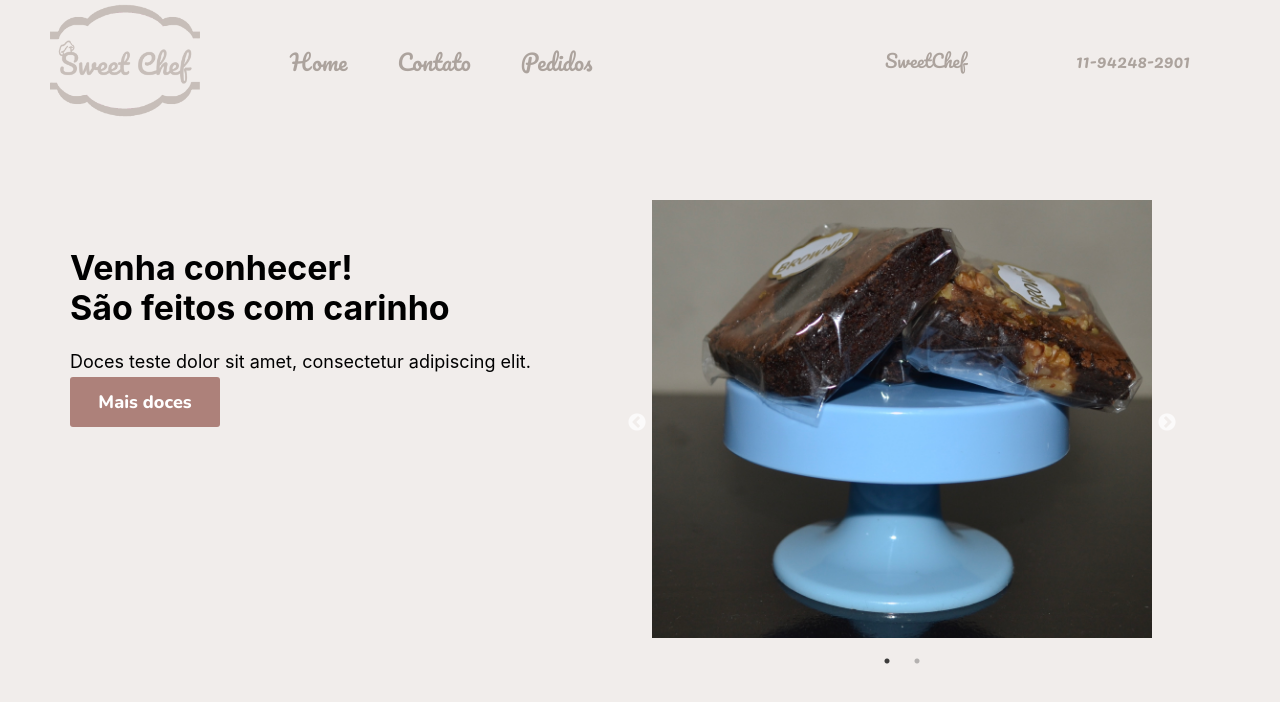
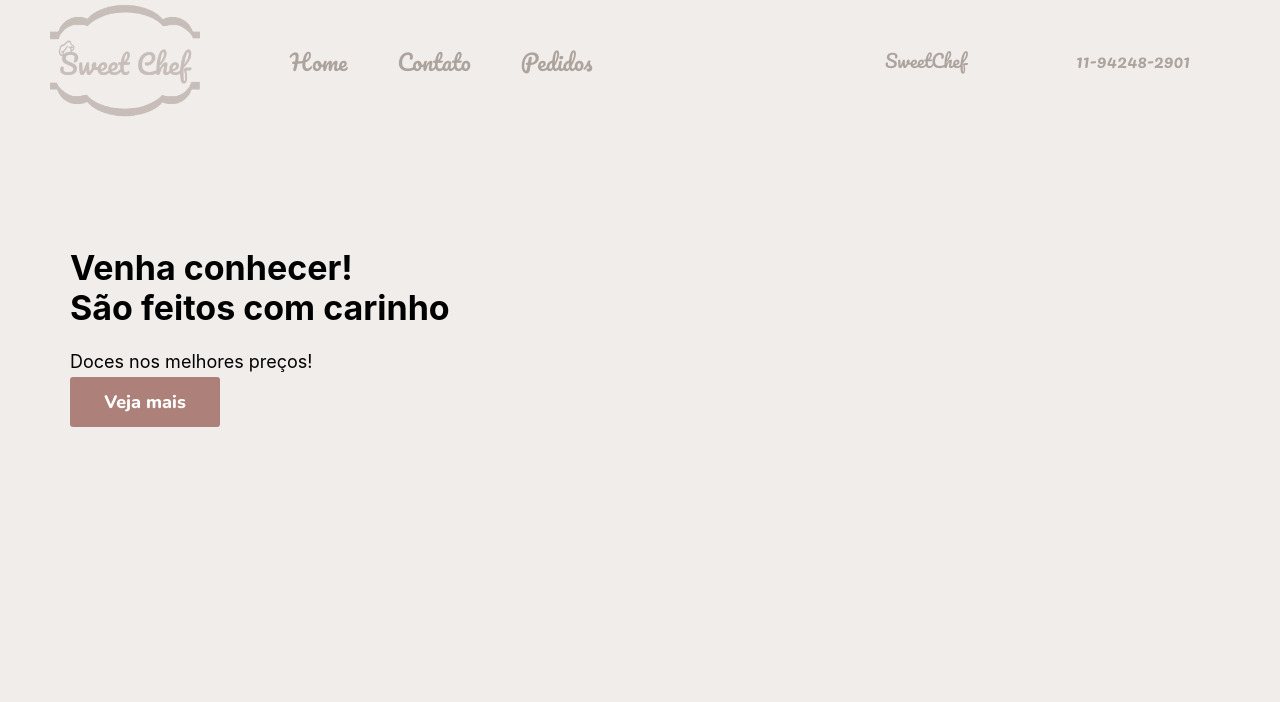
Before and after one commit to Fritola/SweetChef, a Next.js app: page / in a window 1280 px wide. Shown: the top 702 px of the page. Built offline with nearby package versions, Linux system fonts and the light colour scheme.

Commit message:
changing texts

```diff
--- a/components/Content/content.js
+++ b/components/Content/content.js
@@ -12,12 +12,11 @@ function Content() {
                             Venha conhecer!<br/>
                             São feitos com carinho
                         </h2>
-                        <span>Doces teste dolor sit amet, consectetur adipiscing elit.</span>
-                        <a href="#" className={styles.welcomeButton}>Mais doces</a>
+                        <span>Doces nos melhores preços!</span>
+                        <a href="#" className={styles.welcomeButton}>Veja mais</a>
                     </section>
                 </article>
 
-                <SliderSlick />
             </div>
         </>
 
```
